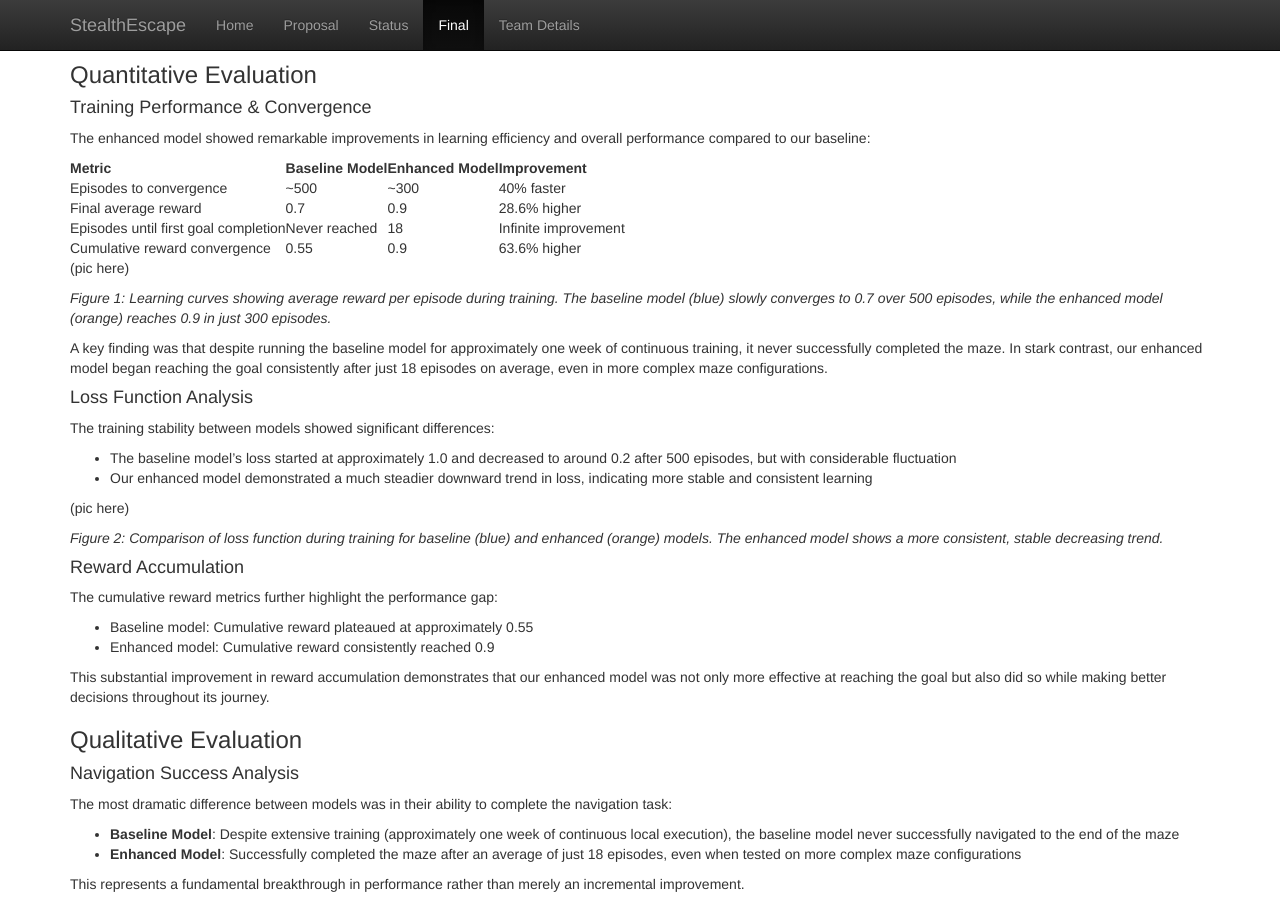
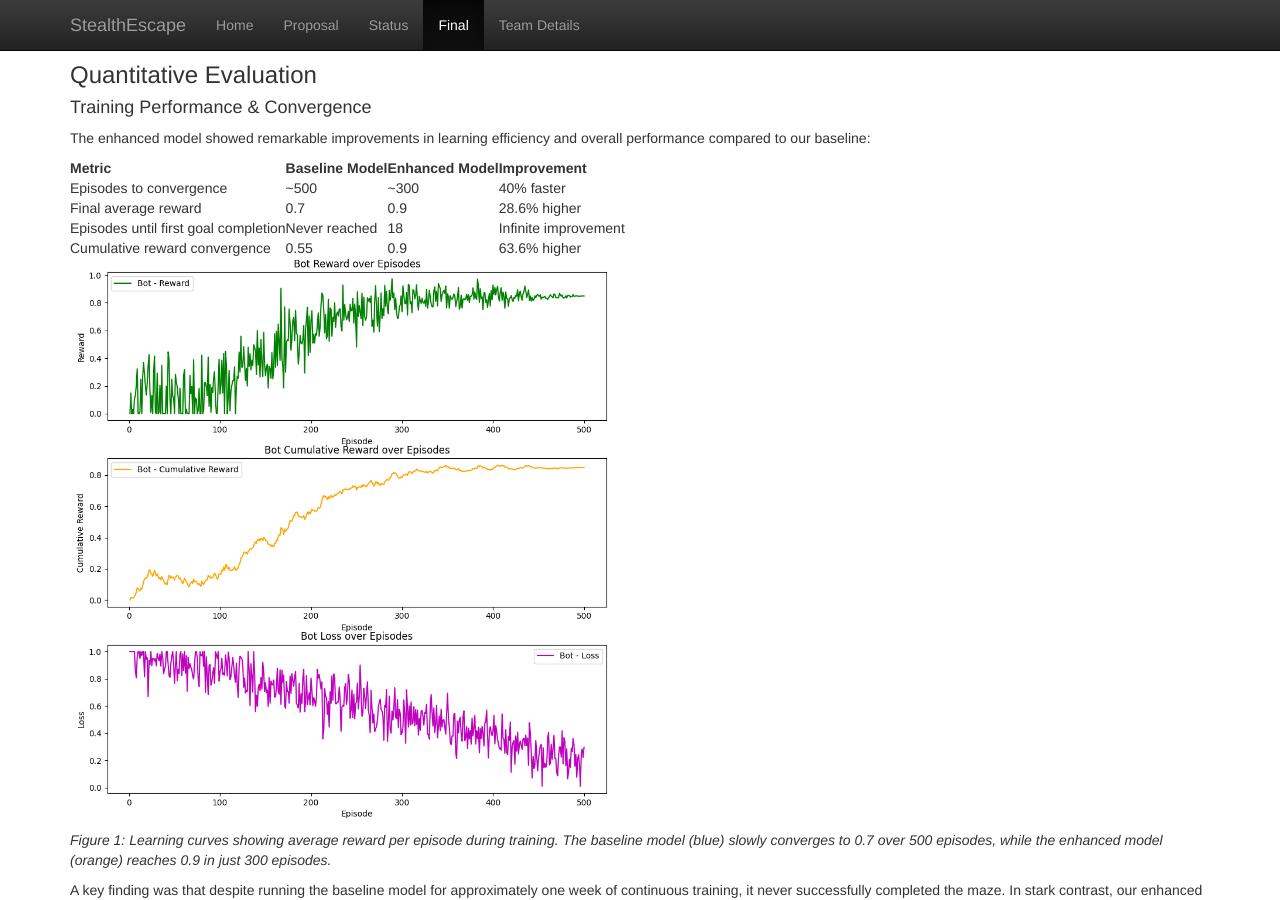
Before and after one commit to akarshanjain/StealthEscape, a Jekyll site: the page built from docs/final.md, in a window 1280 px wide and 900 px high, scrolled down 2164 px. Built offline with Jekyll 4.4.1, drawn with Linux system fonts in a browser that asks for light colours.

Commit message:
add graphs

```diff
--- a/docs/final.md
+++ b/docs/final.md
@@ -98,9 +98,10 @@ The enhanced model showed remarkable improvements in learning efficiency and ove
 | Episodes until first goal completion | Never reached | 18 | Infinite improvement |
 | Cumulative reward convergence | 0.55 | 0.9 | 63.6% higher |
 
-(pic here)
+<img src="./images/graph2.png" alt="Minecraft Image" style="max-width: 48%; height: auto;">
 
 *Figure 1: Learning curves showing average reward per episode during training. The baseline model (blue) slowly converges to 0.7 over 500 episodes, while the enhanced model (orange) reaches 0.9 in just 300 episodes.*
+
 
 A key finding was that despite running the baseline model for approximately one week of continuous training, it never successfully completed the maze. In stark contrast, our enhanced model began reaching the goal consistently after just 18 episodes on average, even in more complex maze configurations.
 
@@ -111,7 +112,7 @@ The training stability between models showed significant differences:
 - The baseline model's loss started at approximately 1.0 and decreased to around 0.2 after 500 episodes, but with considerable fluctuation
 - Our enhanced model demonstrated a much steadier downward trend in loss, indicating more stable and consistent learning
 
-(pic here)
+<img src="./images/graph1.png" alt="Minecraft Image" style="max-width: 48%; height: auto;">
 
 *Figure 2: Comparison of loss function during training for baseline (blue) and enhanced (orange) models. The enhanced model shows a more consistent, stable decreasing trend.*
 
```
